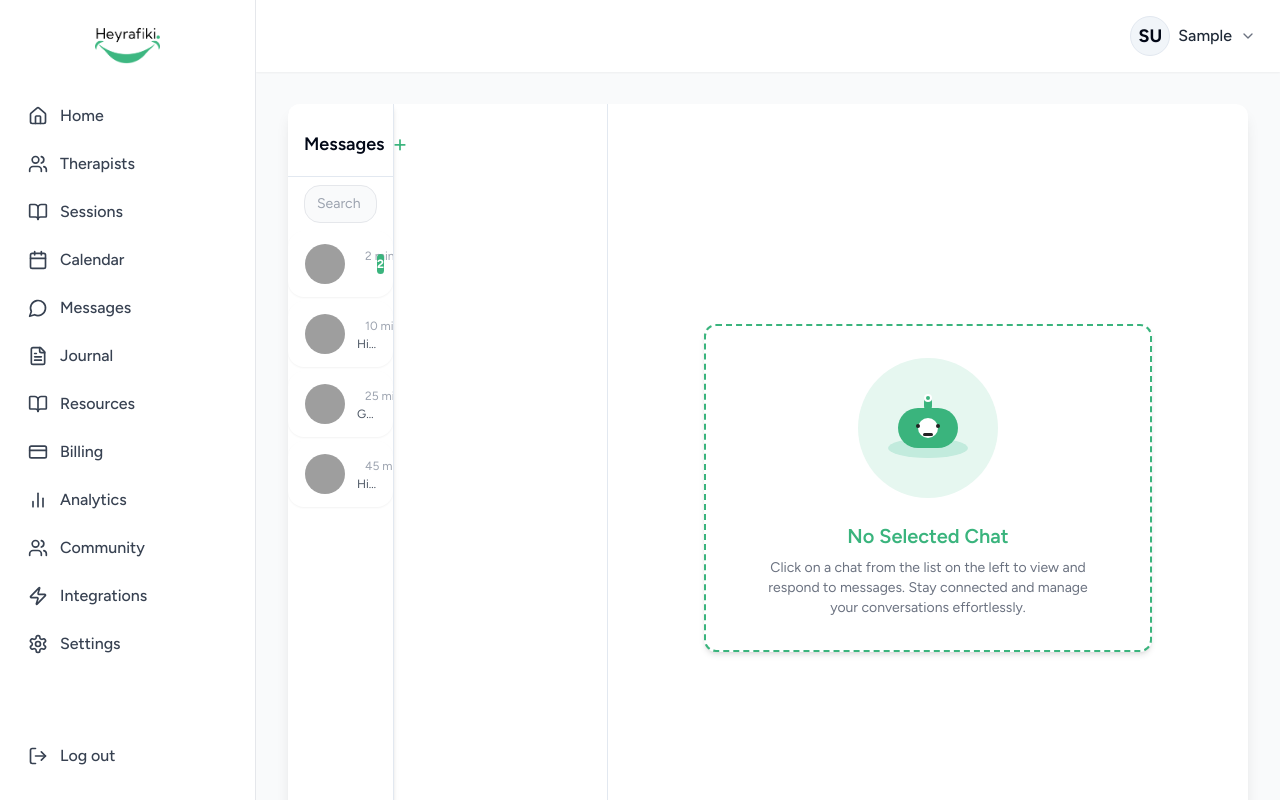
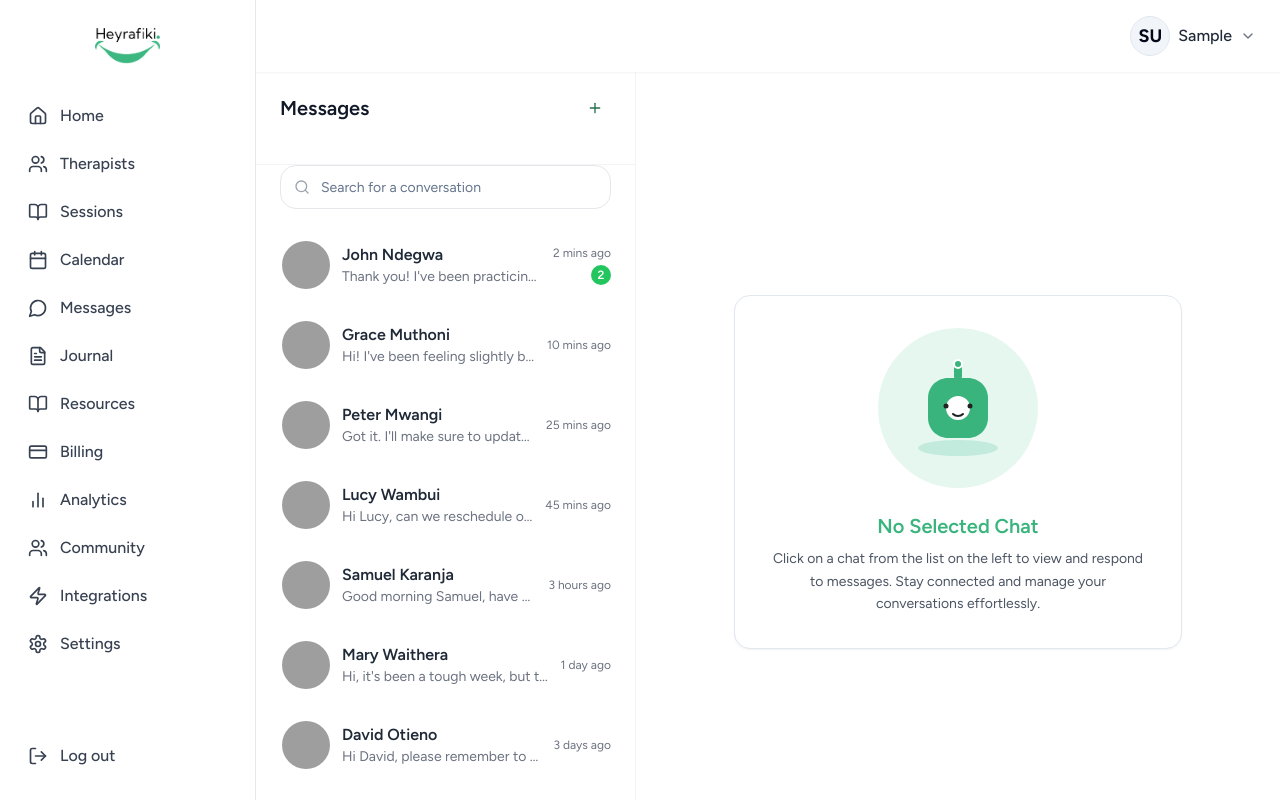
Before and after one commit to heyrafiki/niaconnect-clients, a Next.js app: page /client/messages in a window 1280 px wide. Built offline with nearby package versions, Linux system fonts and the light colour scheme; no server answers; sample sign-in values are in the browser's storage; grey boxes are pictures that could not be loaded.

Commit message:
feat: Enhance messaging system with chat UI improvements, real-time message handling, and documentation

```diff
--- a/app/client/messages/page.tsx
+++ b/app/client/messages/page.tsx
@@ -6,34 +6,37 @@ import ChatInput from "@/components/messages/ChatInput";
 import EmptyState from "@/components/messages/EmptyState";
 
 export default function MessagesPage() {
-  // Mock chat selection state
   const [selectedChatId, setSelectedChatId] = useState<string | null>(null);
 
-  // For demo, only one chat has messages
-  const hasSelectedChat = selectedChatId === "2";
+  const handleSendMessage = (message: string) => {
+    console.log("Sending message:", message);
+    // TODO: Implement real-time message sending
+  };
 
   return (
-    <div className="flex w-full h-[calc(100vh-32px)] min-h-[600px] bg-gray-100 rounded-xl shadow-lg overflow-hidden">
+    <div className="-m-4 -mx-6 lg:-m-8">
+      <div className="flex w-full h-screen bg-white overflow-hidden">
         {/* Left Panel: Sidebar */}
-      <div className="w-full md:w-1/3 max-w-xs h-full border-r bg-white">
+        <div className="w-[380px] h-full border-r border-gray-100 bg-white hidden md:block">
           <ChatSidebar
-          selectedId={selectedChatId || undefined}
+            selectedId={selectedChatId}
             onSelect={setSelectedChatId}
           />
         </div>
         {/* Right Panel: Chat Window or Empty State */}
-      <div className="flex-1 flex flex-col h-full bg-white">
-        {hasSelectedChat ? (
+        <div className="flex-1 flex flex-col h-full">
+          {selectedChatId ? (
             <>
-            <div className="flex-1 flex flex-col h-0">
-              <ChatWindow />
+              <div className="flex-1 flex flex-col h-0 relative">
+                <ChatWindow conversationId={selectedChatId} />
               </div>
-            <ChatInput />
+              <ChatInput onSendMessage={handleSendMessage} />
             </>
           ) : (
             <EmptyState />
           )}
         </div>
       </div>
+    </div>
   );
 }
--- a/components/messages/ChatSidebar.tsx
+++ b/components/messages/ChatSidebar.tsx
@@ -1,110 +1,172 @@
+"use client";
+
 import { Card } from "@/components/ui/card";
 import { Avatar, AvatarImage, AvatarFallback } from "@/components/ui/avatar";
+import { Button } from "@/components/ui/button";
+import { Input } from "@/components/ui/input";
+import { Search, Plus } from "lucide-react";
 import { cn } from "@/lib/utils";
 import { useState } from "react";
 
-// Mock data for conversations
-const conversations = [
+interface Conversation {
+  id: string;
+  name: string;
+  profile_img_url: string;
+  lastMessage: string;
+  timestamp: string;
+  isOnline?: boolean;
+  unreadCount?: number;
+}
+
+const mockConversations: Conversation[] = [
   {
     id: "1",
     name: "John Ndegwa",
-    avatar: "/avatars/1.png",
+    profile_img_url: "https://randomuser.me/api/portraits/men/32.jpg",
     lastMessage: "Thank you! I've been practicing the relaxation",
-    time: "2 mins ago",
-    unread: true,
+    timestamp: "2 mins ago",
+    unreadCount: 2,
   },
   {
     id: "2",
     name: "Grace Muthoni",
-    avatar: "/avatars/2.png",
-    lastMessage:
-      "Hi! I've been feeling slightly better, especially with the...",
-    time: "10 mins ago",
-    unread: false,
+    profile_img_url: "https://randomuser.me/api/portraits/women/44.jpg",
+    lastMessage: "Hi! I've been feeling slightly better, especially with the",
+    timestamp: "10 mins ago",
+    isOnline: true,
   },
   {
     id: "3",
     name: "Peter Mwangi",
-    avatar: "/avatars/3.png",
+    profile_img_url: "/placeholder.svg?height=48&width=48",
     lastMessage: "Got it. I'll make sure to update it every evening.",
-    time: "25 mins ago",
-    unread: false,
+    timestamp: "25 mins ago",
   },
   {
     id: "4",
     name: "Lucy Wambui",
-    avatar: "/avatars/4.png",
+    profile_img_url: "/placeholder.svg?height=48&width=48",
     lastMessage: "Hi Lucy, can we reschedule our session to Thursday",
-    time: "45 mins ago",
-    unread: false,
+    timestamp: "45 mins ago",
   },
-  // ...add more mock conversations as needed
+  {
+    id: "5",
+    name: "Samuel Karanja",
+    profile_img_url: "/placeholder.svg?height=48&width=48",
+    lastMessage: "Good morning Samuel, have you had a chance to try",
+    timestamp: "3 hours ago",
+  },
+  {
+    id: "6",
+    name: "Mary Waithera",
+    profile_img_url: "/placeholder.svg?height=48&width=48",
+    lastMessage: "Hi, it's been a tough week, but the stress management",
+    timestamp: "1 day ago",
+  },
+  {
+    id: "7",
+    name: "David Otieno",
+    profile_img_url: "/placeholder.svg?height=48&width=48",
+    lastMessage: "Hi David, please remember to bring your completed",
+    timestamp: "3 days ago",
+  },
 ];
 
-type ChatSidebarProps = {
-  selectedId?: string;
-  onSelect: (id: string) => void;
-};
+interface ChatSidebarProps {
+  selectedId: string | null;
+  onSelect: (conversationId: string) => void;
+}
 
 export default function ChatSidebar({
   selectedId,
   onSelect,
 }: ChatSidebarProps) {
+  const [searchQuery, setSearchQuery] = useState("");
+
+  const filteredConversations = mockConversations.filter(
+    (conversation) =>
+      conversation.name.toLowerCase().includes(searchQuery.toLowerCase()) ||
+      conversation.lastMessage.toLowerCase().includes(searchQuery.toLowerCase())
+  );
+
   return (
-    <aside className="w-full md:w-1/3 max-w-xs h-full bg-white border-r shadow-md flex flex-col">
-      <div className="p-4 pb-2 border-b flex items-center justify-between">
-        <h2 className="text-lg font-semibold">Messages</h2>
-        <button
-          className="rounded-full p-2 hover:bg-gray-100 transition-colors"
-          aria-label="New conversation"
+    <div className="flex flex-col h-full bg-white">
+      {/* Header */}
+      <div className="px-6 py-5 border-b border-gray-100">
+        <div className="flex items-center justify-between mb-5">
+          <h1 className="text-xl font-semibold text-gray-900">Messages</h1>
+          <Button
+            size="sm"
+            variant="ghost"
+            className="h-8 w-8 p-0 rounded-full transition-colors duration-200"
           >
-          <span className="text-2xl text-[#3AB47D]">+</span>
-        </button>
+            <Plus className="h-5 w-5 text-[#256E4D]" />
+          </Button>
         </div>
-      <div className="px-4 py-2">
-        <input
-          type="text"
+      </div>
+
+      {/* Search */}
+      <div className="px-6 pb-4">
+        <div className="relative">
+          <Search className="absolute left-3.5 top-1/2 transform -translate-y-1/2 h-4 w-4 text-gray-400" />
+          <Input
             placeholder="Search for a conversation"
-          className="w-full px-3 py-2 rounded-lg border border-gray-200 focus:outline-none focus:ring-2 focus:ring-[#3AB47D] bg-gray-50 text-sm"
+            value={searchQuery}
+            onChange={(e) => setSearchQuery(e.target.value)}
+            className="pl-10 h-11 bg-white border border-gray-200 focus:ring-2 focus:ring-blue-500/20 focus:border-blue-500 rounded-lg text-sm"
           />
         </div>
-      <div className="flex-1 overflow-y-auto">
-        {conversations.map((conv) => (
-          <Card
-            key={conv.id}
-            onClick={() => onSelect(conv.id)}
+      </div>
+
+      {/* Conversations List */}
+      <div className="flex-1 overflow-y-auto scrollbar-thin scrollbar-thumb-gray-300 scrollbar-track-transparent hover:scrollbar-thumb-gray-400 scrollbar-thumb-rounded-full min-h-0">
+        {filteredConversations.map((conversation) => (
+          <div
+            key={conversation.id}
+            onClick={() => onSelect(conversation.id)}
             className={cn(
-              "flex items-center gap-3 px-4 py-3 mb-1 cursor-pointer transition-all border border-transparent",
-              selectedId === conv.id
-                ? "bg-[#E6F7F0] border-[#3AB47D] shadow-sm"
-                : "hover:bg-gray-50"
+              "flex items-center gap-3 px-6 py-4 hover:bg-accent cursor-pointer transition-all duration-200 border-l-2 border-transparent relative",
+              selectedId === conversation.id &&
+                "bg-blue-50/50 border-l-[#256E4D]"
             )}
           >
-            <Avatar className="h-10 w-10">
-              <AvatarImage src={conv.avatar} alt={conv.name} />
-              <AvatarFallback>{conv.name[0]}</AvatarFallback>
+            <div className="relative flex-shrink-0">
+              <Avatar className="h-12 w-12">
+                <AvatarImage
+                  src={conversation.profile_img_url}
+                  alt={conversation.name}
+                />
+                <AvatarFallback className="bg-[#256E4D] text-white">
+                  {conversation.name
+                    .split(" ")
+                    .map((n) => n[0])
+                    .join("")}
+                </AvatarFallback>
               </Avatar>
+            </div>
+
             <div className="flex-1 min-w-0">
-              <div className="flex items-center justify-between">
-                <span className="font-medium text-sm truncate">
-                  {conv.name}
+              <h3 className="font-semibold text-gray-800 truncate text-base">
+                {conversation.name}
+              </h3>
+              <p className="text-sm text-gray-500 truncate">
+                {conversation.lastMessage}
+              </p>
+            </div>
+
+            <div className="flex flex-col items-end gap-1 flex-shrink-0">
+              <span className="text-xs text-gray-500">
+                {conversation.timestamp}
               </span>
-                <span className="text-xs text-gray-400 ml-2 whitespace-nowrap">
-                  {conv.time}
-                </span>
+              {conversation.unreadCount && (
+                <div className="h-5 w-5 bg-green-500 text-white text-xs rounded-full flex items-center justify-center font-semibold">
+                  {conversation.unreadCount}
                 </div>
-              <div className="text-xs text-gray-600 truncate">
-                {conv.lastMessage}
+              )}
             </div>
           </div>
-            {conv.unread && (
-              <span className="ml-2 w-5 h-5 flex items-center justify-center rounded-full bg-[#3AB47D] text-white text-xs font-bold">
-                2
-              </span>
-            )}
-          </Card>
         ))}
       </div>
-    </aside>
+    </div>
   );
 }
--- a/components/messages/ChatWindow.tsx
+++ b/components/messages/ChatWindow.tsx
@@ -1,120 +1,214 @@
-import { Card } from "@/components/ui/card";
-import { Avatar, AvatarImage, AvatarFallback } from "@/components/ui/avatar";
+"use client";
 
-// Mock data for a selected chat
-const mockChatUser = {
+import { Avatar, AvatarFallback, AvatarImage } from "@/components/ui/avatar";
+import { Button } from "@/components/ui/button";
+import { MoreHorizontal, Archive } from "lucide-react";
+import { cn } from "@/lib/utils";
+
+interface Message {
+  id: string;
+  senderId: string;
+  senderName: string;
+  content: string;
+  timestamp: string;
+  isCurrentUser: boolean;
+}
+
+interface ChatWindowProps {
+  conversationId: string;
+}
+
+const mockMessages: Record<string, Message[]> = {
+  "2": [
+    {
+      id: "1",
+      senderId: "therapist",
+      senderName: "Dr. Emily Makena",
+      content:
+        "Hi Grace, how have you been feeling since our last session? Any improvements?",
+      timestamp: "3:09PM",
+      isCurrentUser: true,
+    },
+    {
       id: "2",
-  name: "Grace Muthoni",
-  avatar: "/avatars/2.png",
-  status: "Online",
+      senderId: "2",
+      senderName: "Grace Muthoni",
+      content:
+        "Hi! I've been feeling slightly better, especially with the breathing exercises you taught me.",
+      timestamp: "3:00PM",
+      isCurrentUser: false,
+    },
+  ],
 };
 
-const mockMessages = [
-  {
-    id: 1,
-    sender: "me",
-    text: "Hi Grace, how have you been feeling since our last session? Any improvements?",
-    time: "3:09PM",
-    date: "Thursday",
+const conversationDetails: Record<
+  string,
+  { name: string; profile_img_url: string; isOnline: boolean }
+> = {
+  "1": {
+    name: "John Ndegwa",
+    profile_img_url: "https://randomuser.me/api/portraits/men/32.jpg",
+    isOnline: false,
   },
-  {
-    id: 2,
-    sender: "Grace Muthoni",
-    text: "Hi! I've been feeling slightly better, especially with the breathing exercises you taught me.",
-    time: "3:00PM",
-    date: "Thursday",
+  "2": {
+    name: "Grace Muthoni",
+    profile_img_url: "https://randomuser.me/api/portraits/women/44.jpg",
+    isOnline: true,
   },
-];
-
-type ChatWindowProps = {
-  chatUser?: typeof mockChatUser;
-  messages?: typeof mockMessages;
+  "3": {
+    name: "Peter Mwangi",
+    profile_img_url: "/placeholder.svg?height=40&width=40",
+    isOnline: false,
+  },
+  "4": {
+    name: "Lucy Wambui",
+    profile_img_url: "/placeholder.svg?height=40&width=40",
+    isOnline: false,
+  },
+  "5": {
+    name: "Samuel Karanja",
+    profile_img_url: "/placeholder.svg?height=40&width=40",
+    isOnline: false,
+  },
+  "6": {
+    name: "Mary Waithera",
+    profile_img_url: "/placeholder.svg?height=40&width=40",
+    isOnline: false,
+  },
+  "7": {
+    name: "David Otieno",
+    profile_img_url: "/placeholder.svg?height=40&width=40",
+    isOnline: false,
+  },
+  "8": {
+    name: "Faith Njeri",
+    profile_img_url: "/placeholder.svg?height=40&width=40",
+    isOnline: false,
+  },
 };
 
-export default function ChatWindow({
-  chatUser = mockChatUser,
-  messages = mockMessages,
-}: ChatWindowProps) {
+export default function ChatWindow({ conversationId }: ChatWindowProps) {
+  const messages = mockMessages[conversationId] || [];
+  const conversation = conversationDetails[conversationId];
+
+  if (!conversation) {
+    return <div className="flex-1 bg-gray-50" />;
+  }
+
   return (
-    <div className="flex flex-col h-full w-full bg-white rounded-xl shadow-md overflow-hidden">
-      {/* Header */}
-      <div className="flex items-center gap-3 px-6 py-4 border-b bg-white">
+    <div className="flex-1 flex flex-col bg-white">
+      {/* Chat Header */}
+      <div className="flex items-center justify-between p-4 border-b border-gray-200 bg-white">
+        <div className="flex items-center gap-3">
+          <div className="relative">
             <Avatar className="h-10 w-10">
-          <AvatarImage src={chatUser.avatar} alt={chatUser.name} />
-          <AvatarFallback>{chatUser.name[0]}</AvatarFallback>
+              <AvatarImage
+                src={conversation.profile_img_url || "/placeholder.svg"}
+                alt={conversation.name}
+              />
+              <AvatarFallback className="bg-[#256E4D] text-white">
+                {conversation.name
+                  .split(" ")
+                  .map((n) => n[0])
+                  .join("")}
+              </AvatarFallback>
             </Avatar>
-        <div className="flex-1 min-w-0">
-          <div className="font-semibold text-base truncate">
-            {chatUser.name}
+            {conversation.isOnline && (
+              <div className="absolute -bottom-0.5 -right-0.5 h-3 w-3 bg-green-500 border-2 border-white rounded-full" />
+            )}
           </div>
-          <div className="text-xs text-[#3AB47D] font-medium">
-            {chatUser.status}
+          <div>
+            <h3 className="font-semibold text-gray-900">{conversation.name}</h3>
+            <p className="text-sm text-green-600">Online</p>
           </div>
         </div>
-        {/* Placeholder for actions (calendar, menu, etc.) */}
-        <div className="flex gap-2">
-          <button
-            className="rounded-full p-2 hover:bg-gray-100 transition-colors"
-            aria-label="Calendar"
+
+        <div className="flex items-center gap-2">
+          <Button
+            variant="ghost"
+            size="sm"
+            className="h-8 w-8 p-0 transition-colors duration-200"
           >
-            <svg width="20" height="20" fill="none" viewBox="0 0 24 24">
-              <rect
-                x="3"
-                y="4"
-                width="18"
-                height="18"
-                rx="4"
-                stroke="#3AB47D"
-                strokeWidth="2"
-              />
-              <path
-                d="M16 2v4M8 2v4M3 10h18"
-                stroke="#3AB47D"
-                strokeWidth="2"
-              />
-            </svg>
-          </button>
-          <button
-            className="rounded-full p-2 hover:bg-gray-100 transition-colors"
-            aria-label="More"
+            <Archive className="h-4 w-4" />
+          </Button>
+          <Button
+            variant="ghost"
+            size="sm"
+            className="h-8 w-8 p-0 transition-colors duration-200"
           >
-            <svg width="20" height="20" fill="none" viewBox="0 0 24 24">
-              <circle cx="12" cy="12" r="1.5" fill="#3AB47D" />
-              <circle cx="19" cy="12" r="1.5" fill="#3AB47D" />
-              <circle cx="5" cy="12" r="1.5" fill="#3AB47D" />
-            </svg>
-          </button>
+            <MoreHorizontal className="h-4 w-4" />
+          </Button>
         </div>
       </div>
-      {/* Messages */}
-      <div className="flex-1 overflow-y-auto px-6 py-4 bg-gray-50 flex flex-col gap-4">
-        {/* Date label */}
-        <div className="flex justify-center mb-2">
-          <span className="bg-[#E6F7F0] text-[#3AB47D] text-xs px-4 py-1 rounded-full font-medium shadow-sm">
-            {messages[0]?.date}
+
+      {/* Messages Area */}
+      <div className="flex-1 overflow-y-auto p-4 space-y-4 bg-gray-50 [&::-webkit-scrollbar]:w-2 [&::-webkit-scrollbar-track]:bg-gray-100 [&::-webkit-scrollbar-thumb]:bg-gray-300 hover:[&::-webkit-scrollbar-thumb]:bg-gray-400">
+        {messages.length > 0 ? (
+          <>
+            {/* Date Separator */}
+            <div className="flex justify-center">
+              <span className="bg-gray-200 text-gray-600 text-xs px-3 py-1 rounded-full">
+                Thursday
               </span>
             </div>
-        {messages.map((msg) => (
+
+            {/* Messages */}
+            {messages.map((message) => (
               <div
-            key={msg.id}
-            className={
-              msg.sender === "me" ? "flex justify-end" : "flex justify-start"
-            }
+                key={message.id}
+                className={cn(
+                  "flex gap-3 max-w-[80%]",
+                  message.isCurrentUser ? "ml-auto flex-row-reverse" : "mr-auto"
+                )}
+              >
+                {!message.isCurrentUser && (
+                  <Avatar className="h-8 w-8 flex-shrink-0">
+                    <AvatarImage
+                      src={conversation.profile_img_url || "/placeholder.svg"}
+                      alt={message.senderName}
+                    />
+                    <AvatarFallback className="bg-[#256E4D] text-white text-xs">
+                      {message.senderName
+                        .split(" ")
+                        .map((n) => n[0])
+                        .join("")}
+                    </AvatarFallback>
+                  </Avatar>
+                )}
+
+                <div
+                  className={cn(
+                    "flex flex-col gap-1",
+                    message.isCurrentUser ? "items-end" : "items-start"
+                  )}
                 >
                   <div
-              className={
-                msg.sender === "me"
-                  ? "bg-[#E6F7F0] text-gray-900 rounded-xl rounded-br-none px-4 py-2 max-w-xs shadow-md"
-                  : "bg-white text-gray-900 rounded-xl rounded-bl-none px-4 py-2 max-w-xs shadow border"
-              }
+                    className={cn(
+                      "px-4 py-2 rounded-2xl max-w-md",
+                      message.isCurrentUser
+                        ? "bg-[#256E4D] text-white rounded-br-md"
+                        : "bg-white text-gray-900 rounded-bl-md shadow-sm border border-gray-100"
+                    )}
                   >
-              <div className="text-sm whitespace-pre-line">{msg.text}</div>
-              <div className="text-xs text-gray-400 text-right mt-1">
-                {msg.time}
+                    <p className="text-sm leading-relaxed">{message.content}</p>
                   </div>
+                  <span className="text-xs text-gray-500 px-2">
+                    {message.timestamp}
+                  </span>
                 </div>
               </div>
             ))}
+          </>
+        ) : (
+          <div className="flex flex-col items-center justify-center h-full text-center">
+            <div className="text-gray-500">
+              <p className="font-semibold text-lg">No messages yet</p>
+              <p className="text-sm">
+                Start the conversation with {conversation.name}.
+              </p>
+            </div>
+          </div>
+        )}
       </div>
     </div>
   );
--- a/components/messages/EmptyState.tsx
+++ b/components/messages/EmptyState.tsx
@@ -3,28 +3,36 @@ import { Card } from "@/components/ui/card";
 export default function EmptyState() {
   return (
     <div className="flex flex-1 items-center justify-center h-full w-full bg-white">
-      <Card className="flex flex-col items-center justify-center p-8 rounded-xl shadow-md border-dashed border-2 border-[#3AB47D] max-w-md w-full">
-        {/* Chatbot Illustration Placeholder */}
+      <Card className="flex flex-col items-center justify-center p-8 rounded-2xl max-w-md mx-8">
+        {/* Chatbot Illustration */}
         <div className="mb-6">
           <svg
-            width="140"
-            height="140"
-            viewBox="0 0 140 140"
+            width="160"
+            height="160"
+            viewBox="0 0 160 160"
             fill="none"
             xmlns="http://www.w3.org/2000/svg"
           >
-            <circle cx="70" cy="70" r="70" fill="#E6F7F0" />
-            <ellipse cx="70" cy="90" rx="40" ry="10" fill="#C2EBDD" />
-            <rect x="40" y="50" width="60" height="40" rx="20" fill="#3AB47D" />
-            <circle cx="70" cy="70" r="10" fill="white" />
-            <circle cx="60" cy="68" r="2" fill="#222" />
-            <circle cx="80" cy="68" r="2" fill="#222" />
-            <rect x="65" y="75" width="10" height="3" rx="1.5" fill="#222" />
-            <rect x="66" y="40" width="8" height="12" rx="4" fill="#3AB47D" />
+            <circle cx="80" cy="80" r="80" fill="#E6F7F0" />
+            <ellipse cx="80" cy="120" rx="40" ry="8" fill="#C2EBDD" />
+            <path
+              d="M50 70C50 58.9543 58.9543 50 70 50H90C101.046 50 110 58.9543 110 70V90C110 101.046 101.046 110 90 110H70C58.9543 110 50 101.046 50 90V70Z"
+              fill="#3AB47D"
+            />
+            <circle cx="80" cy="80" r="12" fill="white" />
+            <circle cx="68" cy="78" r="2.5" fill="#222" />
+            <circle cx="92" cy="78" r="2.5" fill="#222" />
+            <path
+              d="M75 86C75 86 77 88 80 88C83 88 85 86 85 86"
+              stroke="#222"
+              strokeWidth="2"
+              strokeLinecap="round"
+            />
+            <rect x="76" y="36" width="8" height="16" rx="4" fill="#3AB47D" />
             <circle
-              cx="70"
-              cy="40"
-              r="3"
+              cx="80"
+              cy="36"
+              r="4"
               fill="#3AB47D"
               stroke="white"
               strokeWidth="2"
@@ -34,7 +42,7 @@ export default function EmptyState() {
         <div className="text-xl font-semibold text-[#3AB47D] mb-2">
           No Selected Chat
         </div>
-        <div className="text-gray-500 text-center text-sm max-w-xs">
+        <div className="text-gray-600 text-center text-sm leading-relaxed max-w-sm">
           Click on a chat from the list on the left to view and respond to
           messages. Stay connected and manage your conversations effortlessly.
         </div>
--- a/package.json
+++ b/package.json
@@ -68,6 +68,7 @@
     "recharts": "2.15.0",
     "sonner": "^1.7.1",
     "tailwind-merge": "^2.5.5",
+    "tailwind-scrollbar": "^4.0.2",
     "tailwindcss-animate": "^1.0.7",
     "vaul": "^0.9.6",
     "zod": "^3.24.1"
```
Also changed, not shown: components/messages/ChatInput.tsx (+26 -23 lines), tailwind.config.js (+4 -4 lines), 2 other files (tests, documents, lock files or other folders). Lines whose indentation alone changed are shown as unchanged.
